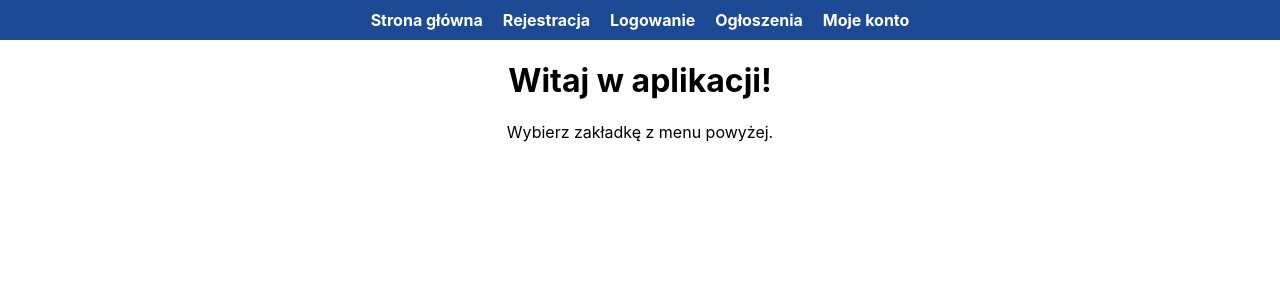
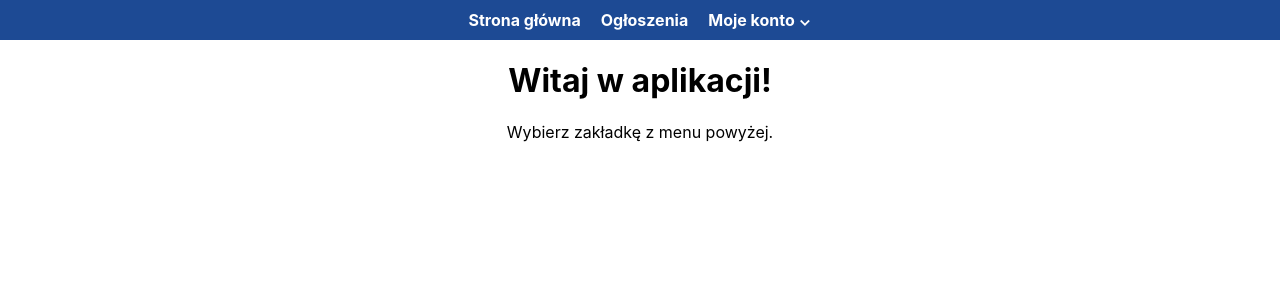
Before and after one commit to olasuchanek2105/PAZiG2025, a React (Create React App) app in the folder frontend/: page / in a window 1280 px wide. Shown: the top 300 px of the page. Built offline with nearby package versions, Linux system fonts and the light colour scheme.

Commit message:
dynamiczne menu logowania/rejestracji w Moje konto

```diff
--- a/frontend/src/App.tsx
+++ b/frontend/src/App.tsx
@@ -1,4 +1,4 @@
-import React from 'react';
+import React, { useState } from 'react';
 import { BrowserRouter as Router, Routes, Route, Link } from 'react-router-dom';
 import './App.css';
 import Register from './auth/Register';
@@ -8,16 +8,37 @@ import Account from './auth/Account';
 
 
 function App() {
+  const [showDropdown, setShowDropdown] = useState(false);
+  const isLoggedIn = !!localStorage.getItem("authToken");
+
   return (
     <Router>
       <div className="App">
         {/* Nawigacja */}
         <nav style={styles.nav}>
+
           <Link to="/" style={styles.link}>Strona główna</Link>
-          <Link to="/register" style={styles.link}>Rejestracja</Link>
-          <Link to="/login" style={styles.link}>Logowanie</Link>
           <Link to="/listings" style={styles.link}>Ogłoszenia</Link>
-          <Link to="/account" style={styles.link}>Moje konto</Link>
+          {isLoggedIn ? (
+  // Jeśli zalogowany → link bezpośrednio do konta
+  <Link to="/account" style={styles.link}>Moje konto</Link>
+) : (
+  // Jeśli NIE jest zalogowany → rozwijane menu
+  <div
+    style={styles.dropdown}
+    onMouseEnter={() => setShowDropdown(true)}
+    onMouseLeave={() => setShowDropdown(false)}
+  >
+    <span style={styles.link}>Moje konto ⌄</span>
+    {showDropdown && (
+      <div style={styles.dropdownMenu}>
+        <Link to="/login" style={styles.dropdownItem}>Logowanie</Link>
+        <Link to="/register" style={styles.dropdownItem}>Rejestracja</Link>
+      </div>
+    )}
+  </div>
+)}
+
 
         </nav>
 
@@ -44,7 +65,7 @@ const Home = () => (
 );
 
 // Styl nawigacji (opcjonalny)
-const styles = {
+const styles: { [key: string]: React.CSSProperties } = {
   nav: {
     backgroundColor: "#1d4a94",
     padding: "10px",
@@ -56,7 +77,28 @@ const styles = {
     color: "white",
     textDecoration: "none",
     fontWeight: "bold",
-  }
+  },
+  dropdown: {
+    position: "relative",
+  },
+  dropdownMenu: {
+    position: "absolute",
+    top: "100%",
+    left: "0",
+    backgroundColor: "#1d4a94",
+    padding: "10px",
+    borderRadius: "8px",
+    display: "flex",
+    flexDirection: "column",
+    zIndex: 100,
+  },
+  dropdownItem: {
+    color: "white",
+    textDecoration: "none",
+    padding: "5px 10px",
+    whiteSpace: "nowrap",
+  },
+
 };
 
 export default App;
```
